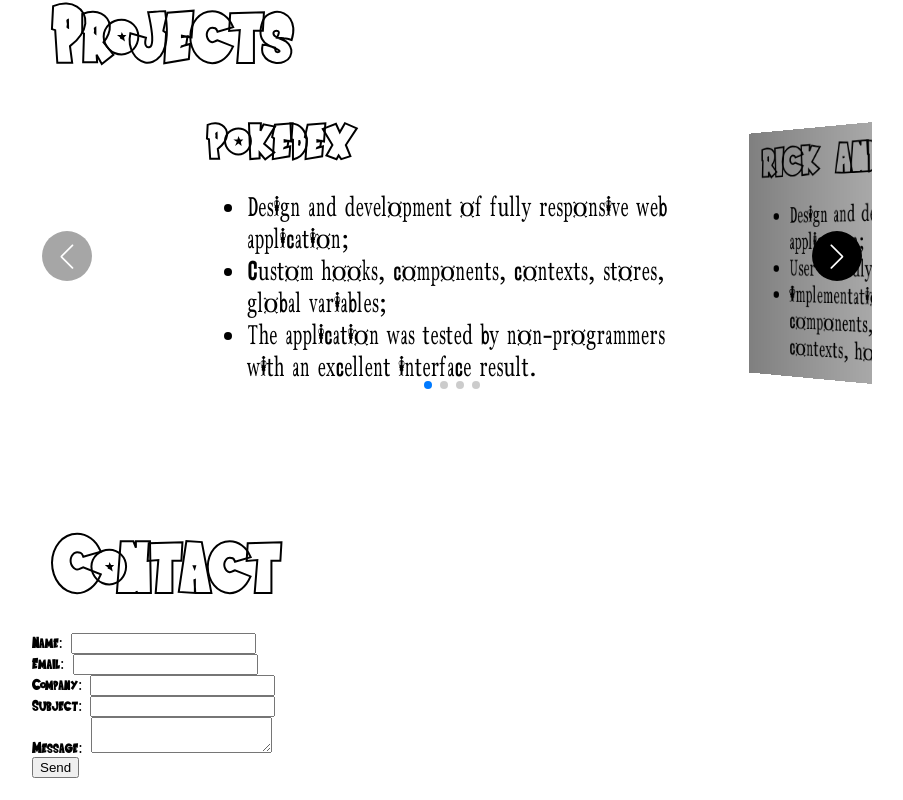
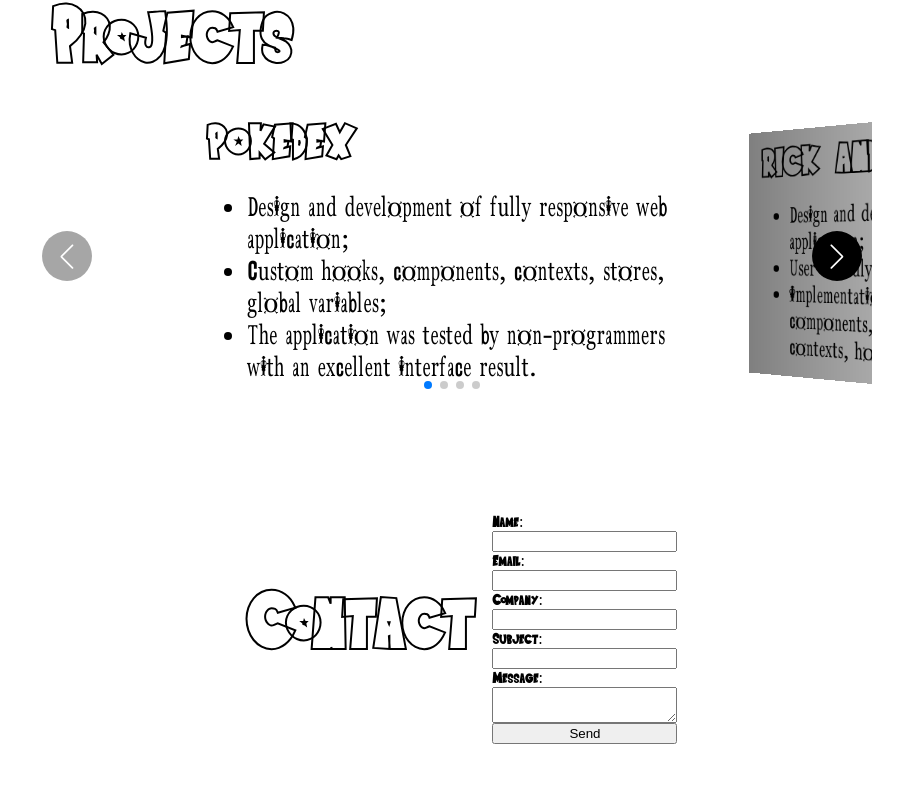
Before and after one commit to Stiwii/3er-Portafolio, a React (Vite) app: page / in a window 1280 px wide. Shown: the part 1997-2797 px from the top of the page, without its empty margins (88-991 px from the left). Built offline with nearby package versions, Linux system fonts and the light colour scheme.

Commit message:
arreglando detalles

```diff
--- a/src/coponents/Contact.jsx
+++ b/src/coponents/Contact.jsx
@@ -25,27 +25,27 @@
 
         <h2>Contact</h2>
         <form ref={form} onSubmit={sendEmail}>
-          <div>
+          <div className='form_div'>
             <label>Name: </label>
             <input type="text" name="user_name" />
           </div>
-          <div>
+          <div className='form_div'>
             <label>Email: </label>
             <input type="email" name="user_email" />
           </div>
-          <div>
+          <div className='form_div'>
             <label>Company: </label>
             <input type="text" name="user_company" />
           </div>
-          <div>
+          <div className='form_div'>
             <label>Subject: </label>
             <input type="text" name="user_subject" />
           </div>
-          <div>
+          <div className='form_div'>
             <label>Message: </label>
             <textarea name="message" />
           </div>
-          <div>
+          <div className='form_div send'>
             <input type="submit" value="Send" />
           </div>
         </form>
@@ -58,4 +58,18 @@
 
 const Formulario = styled.div`
 margin-top: 50px;
+display:flex;
+.contact__container{
+  display: flex;
+  justify-content:center;
+  align-items:center;
+}
+.form_div{
+  display: flex;
+  flex-direction:column;
+
+}
+.send{
+
+}
 `
--- a/src/coponents/Navbar.jsx
+++ b/src/coponents/Navbar.jsx
@@ -331,6 +331,7 @@
     transition: all 500ms ease;
     color: rgb(252,144,0);
     display: inline-block;
+    text-shadow: 0 0 20px var(--color-1);
   }
   .nav__word.active{
 
```
